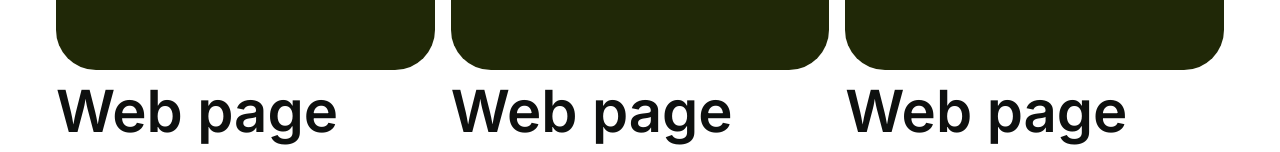
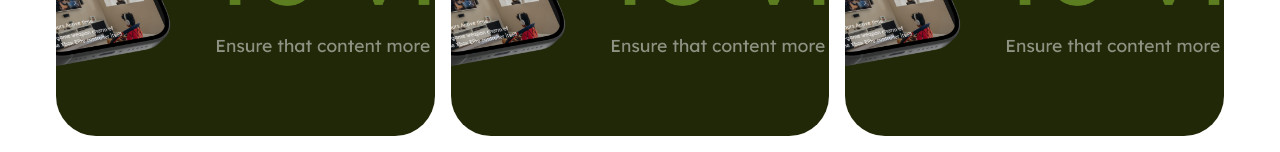
Before and after one commit to 70Ni/orizoncruz, a React (Create React App) app: page /Cinecio in a window 1280 px wide. Shown: the part 2594-2746 px from the top of the page. Built offline with nearby package versions, Linux system fonts and the light colour scheme.

Commit message:
footer casecard map, navigation - just added

```diff
--- a/src/App.js
+++ b/src/App.js
@@ -27,6 +27,7 @@
   return (
     <div className="App">
       <div className="MainSec">
+        <Navigation />
         <Router>
           <Routes>
             <Route exact path="/"  element={<Land />} />
--- a/src/Pages/Cases/Case02/Cinecio.jsx
+++ b/src/Pages/Cases/Case02/Cinecio.jsx
@@ -6,17 +6,21 @@
 import image from "../../../Images/Img/Image.png";
 import CaseCard from "../../Casestudy/CaseCard";
 import arrow from "../../../Images/Svg/Arrowdark.svg";
-
+import casecard from '../../../json/casestudy.json'
+console.log(casecard)
 
 
 function importAll(r) {
   return r.keys().map(r);
 }
 
+
+
+
 const images = importAll(require.context('../../../Images/Img/Cine/', false, /\.(png|jpe?g|svg)$/));
 console.log(images)
 
-
+let Header = "About CineCio";
 function Cinecio() {
   useEffect(() => {
     function setTheme(themeName) {
@@ -24,6 +28,8 @@
     }
     setTheme("theme-light");
   }, []);
+
+  let arr =casecard.map((x)=>x).filter((y)=>(y.Header !== Header));
 
   return (
     <div className="case-outer">
@@ -133,9 +139,13 @@
 
         <div className="Header">Other Case Studies</div>
         <div className="processsecwrapper">
-          <CaseCard />
-          <CaseCard />
-          <CaseCard />
+          {
+            // casecard.map((x)=><CaseCard id={x.Id} header={x.Header} content={x.Content} link={x.Link} />)
+            // casecard.map((x)=>filter((x.Header = header) =>  <CaseCard id={x.Id} header={x.Header} content={x.Content} link={x.Link} />))
+            // console.log(casecard.map((x)=>x).filter((y)=>(y.Header !== Header)))
+            // .filter((y =>y.Header !== Header))
+            arr.map((x)=> <CaseCard id={x.Id} header={x.Header} content={x.Content} link={x.Link} /> )
+          }
         </div>
       </div>
       <Processbanner />
--- a/src/Pages/Casestudy/CaseCard.jsx
+++ b/src/Pages/Casestudy/CaseCard.jsx
@@ -4,14 +4,14 @@
 import image from "../../Images/Img/Image.png";
 import Img from '../../Images/Img/xbox/Xb01.png'
 
-function CaseCard() {
+function CaseCard({id,header,content,link,image}) {
   return (
     <div>
       <div className="casewrapper">
         <div className="img">
           <img src={Img} className="caseimage" alt="case-image" />
         </div>
-        <div className="Header">Web page</div>
+        <div className="Header">{header}</div>
         <div className="para casePara">
           evenly five centuries, but also the leap into electronic typesetting,
           remaining essentially unchanged.
--- a/src/Section/Footer/footer.css
+++ b/src/Section/Footer/footer.css
@@ -35,6 +35,9 @@
   width: 300px;
   display: flex;
   justify-content: center;
+}
+.icon {
+  margin: 14px;
 }
 .footlinks {
   padding-left: 14px;
--- a/src/Section/Navigation/Navigation.jsx
+++ b/src/Section/Navigation/Navigation.jsx
@@ -5,12 +5,10 @@
 const Navbar = ({ active, onSelect, ...props }) => {
     return (
       <Nav {...props} activeKey={active} onSelect={onSelect} style={{ marginBottom: 50 }}>
-        <Nav.Item eventKey="home">
-          Home
-        </Nav.Item>
-        <Nav.Item eventKey="news">News</Nav.Item>
-        <Nav.Item eventKey="solutions">Solutions</Nav.Item>
-        <Nav.Item eventKey="products">Products</Nav.Item>
+        <Nav.Item eventKey="home" href="/">Home</Nav.Item>
+        <Nav.Item eventKey="casestudy" href='/casestudy'>Case Study</Nav.Item>
+        <Nav.Item eventKey="approach" href='process'>Process</Nav.Item>
+        <Nav.Item eventKey="products">Contact</Nav.Item>
         <Nav.Item eventKey="about">About</Nav.Item>
       </Nav>
     );
@@ -21,7 +19,7 @@
   return (
 
     <div>
-      <Navbar appearance="subtle" active={active} onSelect={setActive} />
+      <Navbar appearance="subtle" active={active} onSelect={()=>setActive(setActive)} />
     </div>
   )
 }
--- /dev/null
+++ b/src/json/casestudy.json
@@ -0,0 +1,27 @@
+[
+    {
+        "Id": "01",
+        "Header": "About CineCio",
+        "Content": "Sharing Property and Spaces to the client. Made to notify, understand and updates with new listings",
+        "Link": "/Cinecio",
+        "Image":{}
+    },
+    {
+        "Id": "02",
+        "Header": "Xbox console",
+        "Content": "Xbox console was a concept design. The project was to share the features and experience of new xbox console from a different prospective.",
+        "Link": "/casepro"
+    },
+    {
+        "Id": "03",
+        "Header": "Success.ai",
+        "Content": "Success.ai is a conversational bot that enables companies to scale customer success with technology not people",
+        "Link": "/success"
+    },
+    {
+        "Id": "04",
+        "Header": "About Space",
+        "Content": "Sharing Property and Spaces to the client. Made to notify, understand and updates with new listings",
+        "Link": "/space"
+    }
+]
```
Also changed, not shown: 11 other files (tests, documents, lock files or other folders).
